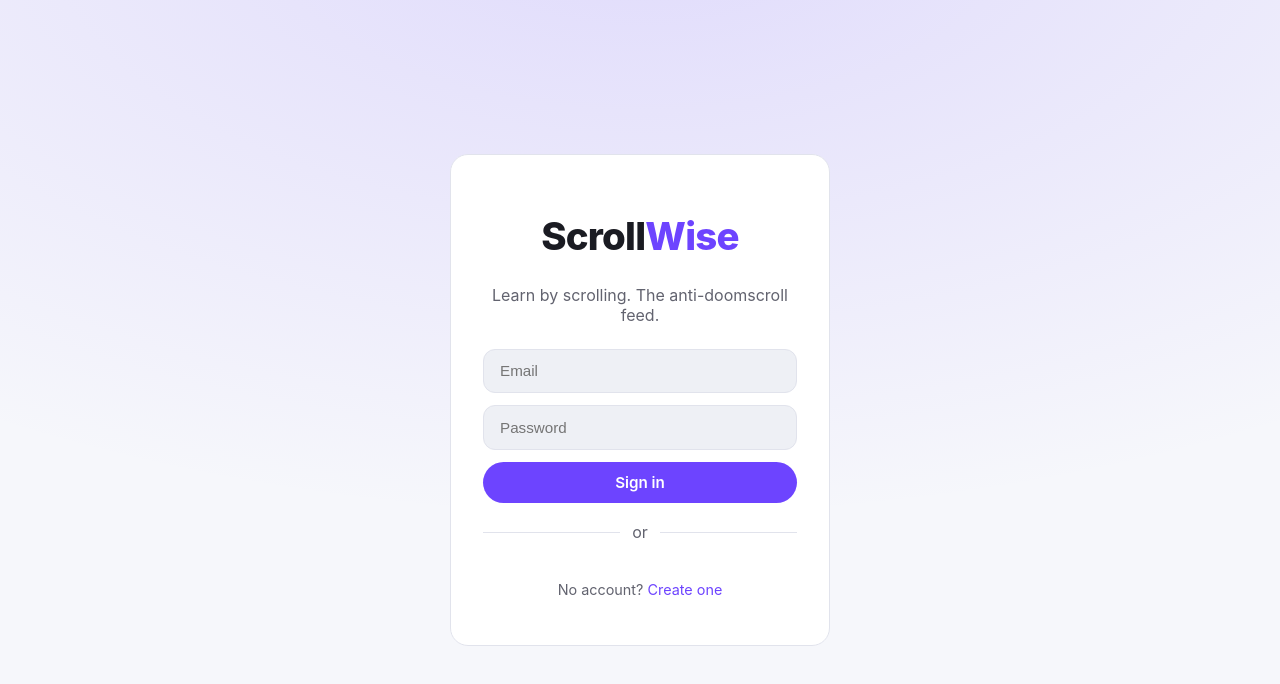
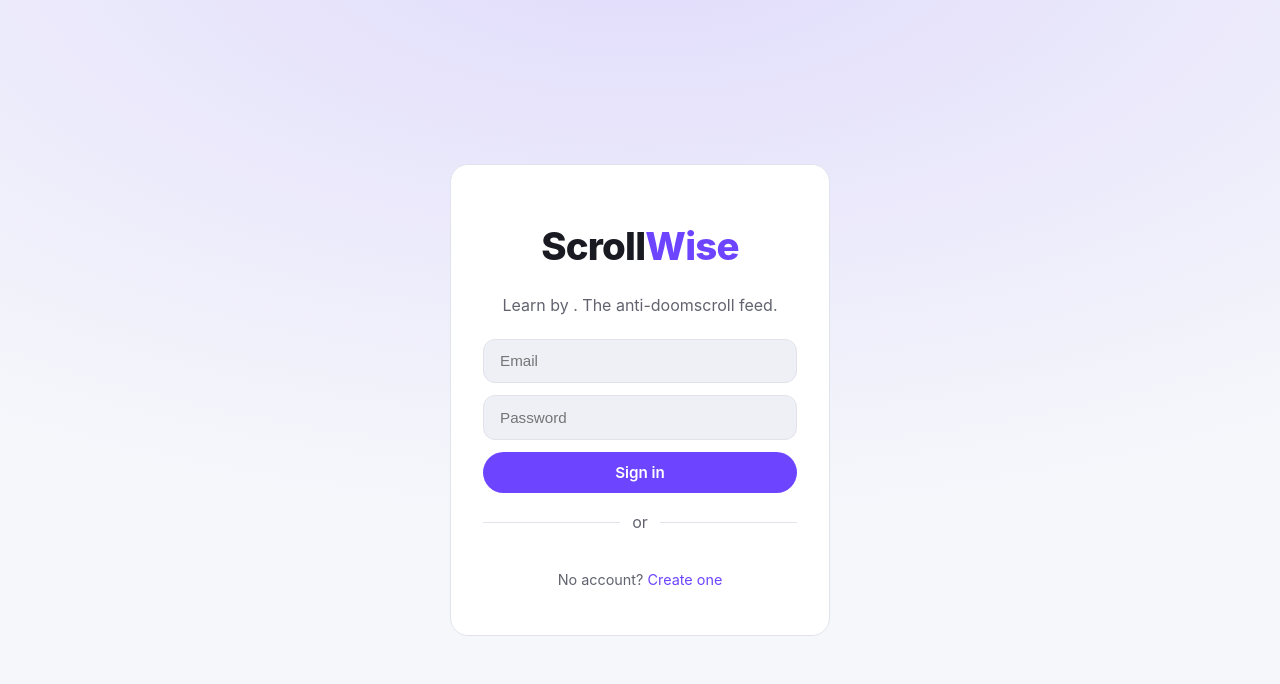
Before and after one commit to revanthmadasu/scrollwise, a React (Vite) app in the folder apps/web/: page /login in a window 1280 px wide. Shown: the top 684 px of the page. Built offline with nearby package versions, Linux system fonts and the light colour scheme; no server answers.

Commit message:
test ui deployment

```diff
--- a/apps/web/src/pages/LoginPage.tsx
+++ b/apps/web/src/pages/LoginPage.tsx
@@ -42,7 +42,7 @@ export function LoginPage() {
     <div className="auth-page">
       <div className="auth-card">
         <h1 className="brand big">Scroll<span>Wise</span></h1>
-        <p className="tagline">Learn by scrolling. The anti-doomscroll feed.</p>
+        <p className="tagline">Learn by . The anti-doomscroll feed.</p>
 
         <form onSubmit={onSubmit} className="auth-form">
           <input type="email" placeholder="Email" value={email} required
```
